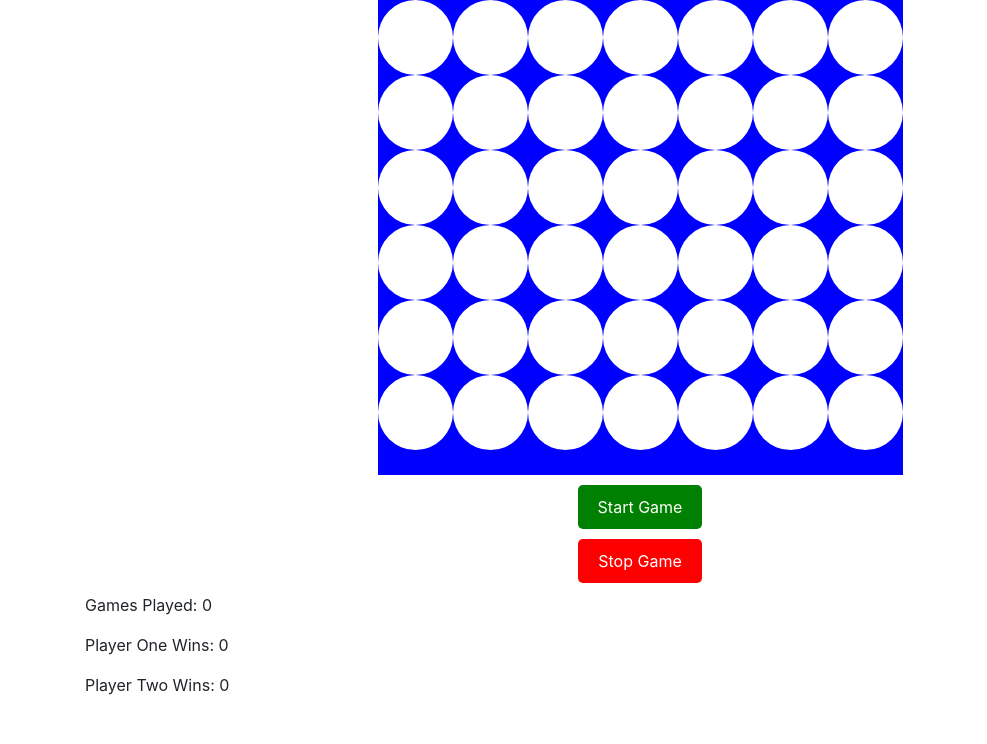
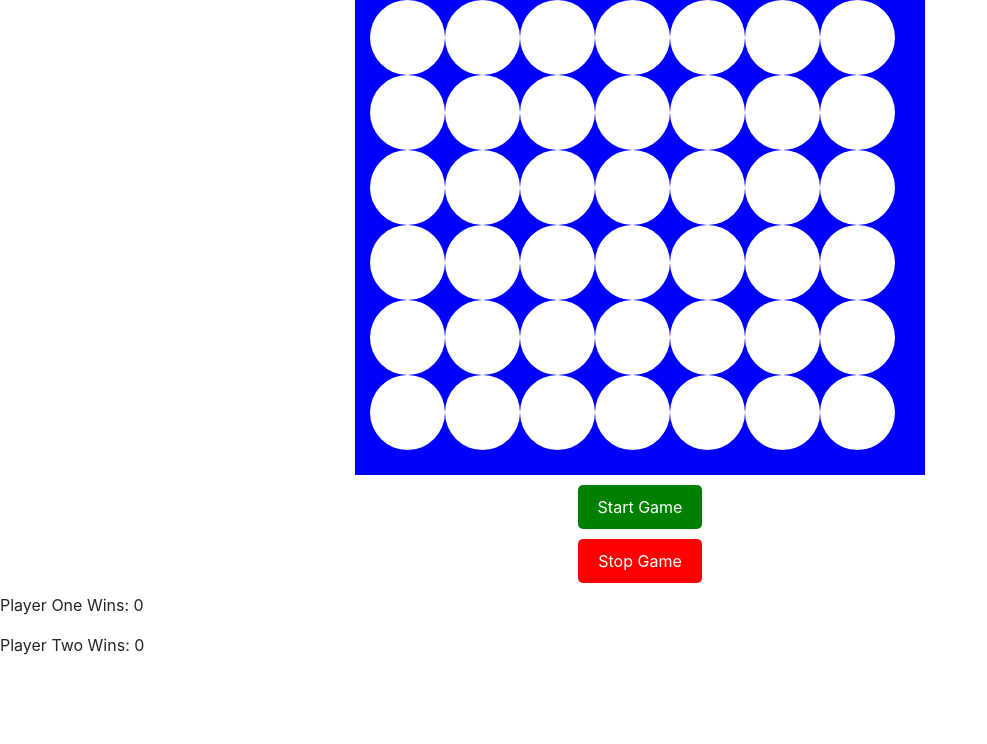
Before and after one commit to mijkevd/webprogrammeren_final_project, a PHP site: page /game.php in a window 1280 px wide. Shown: the part 56-800 px from the top of the page, without its empty margins (0-987 px from the left). Run offline with PHP 8.4, Linux system fonts and the light colour scheme.

Commit message:
changed game.php

```diff
--- a/game.php
+++ b/game.php
@@ -24,74 +24,41 @@ include __DIR__ . '/tpl/body_start.php';
     <script src="https://cdnjs.cloudflare.com/ajax/libs/bootstrap/4.6.1/js/bootstrap.min.js" integrity="sha512-UR25UO94eTnCVwjbXozyeVd6ZqpaAE9naiEUBK/A+QDbfSTQFhPGj5lOR6d8tsgbBk84Ggb5A3EkjsOgPRPcKA==" crossorigin="anonymous" referrerpolicy="no-referrer"></script>
 
 </head>
+
+
+<div class="pd-40"></div>
+    <div class="row">
+        <div class="game col-md-6">
+            <?php
+            $stones = json_decode(file_get_contents('data/stones.json'), true);
+            echo '<table>';
+            $i = 0;
+            $tr_list = [0, 7, 14, 21, 28, 35];
+            $tr_close_list = [6, 13, 20, 27, 34, 41];
+            foreach ($stones as $stone) {
+                if(in_array($i, $tr_list)) {
+                    echo '<tr>';
+                }
+                $id = $stone['id'];
+                echo '<td id="$id" class="slot">';
+                //echo '<td id="$stone['id']"></td>';
+                if(in_array($i, $tr_close_list)) {
+                    echo '</tr>';
+                }
+                $i = $i + 1;
+            }
+            echo '</table>';
+            ?>
+        </div>
+    </div>
+</div>
+
+
 <body>
 <div class="player-turn"></div>
-
-<div class="container">
-
-<div class="game">
-    <table>
-        <tr>
-            <td class="slot"></td>
-            <td class="slot"></td>
-            <td class="slot"></td>
-            <td class="slot"></td>
-            <td class="slot"></td>
-            <td class="slot"></td>
-            <td class="slot"></td>
-        </tr>
-        <tr>
-            <td class="slot"></td>
-            <td class="slot"></td>
-            <td class="slot"></td>
-            <td class="slot"></td>
-            <td class="slot"></td>
-            <td class="slot"></td>
-            <td class="slot"></td>
-        </tr>
-        <tr>
-            <td class="slot"></td>
-            <td class="slot"></td>
-            <td class="slot"></td>
-            <td class="slot"></td>
-            <td class="slot"></td>
-            <td class="slot"></td>
-            <td class="slot"></td>
-        </tr>
-        <tr>
-            <td class="slot"></td>
-            <td class="slot"></td>
-            <td class="slot"></td>
-            <td class="slot"></td>
-            <td class="slot"></td>
-            <td class="slot"></td>
-            <td class="slot"></td>
-        </tr>
-        <tr>
-            <td class="slot"></td>
-            <td class="slot"></td>
-            <td class="slot"></td>
-            <td class="slot"></td>
-            <td class="slot"></td>
-            <td class="slot"></td>
-            <td class="slot"></td>
-        </tr>
-        <tr>
-            <td class="slot"></td>
-            <td class="slot"></td>
-            <td class="slot"></td>
-            <td class="slot"></td>
-            <td class="slot"></td>
-            <td class="slot"></td>
-            <td class="slot"></td>
-        </tr>
-    </table>
-</div>
-</div>
 <div id="result"></div>
 <button id="start-button">Start Game</button>
 <button id="stop-button" type="button">Stop Game</button>
-<p id="games-played">Games Played: 0</p>
 <p id="inputname">Player One Wins: 0</p>
 <p id="inputgame">Player Two Wins: 0</p>
 </body>
```
